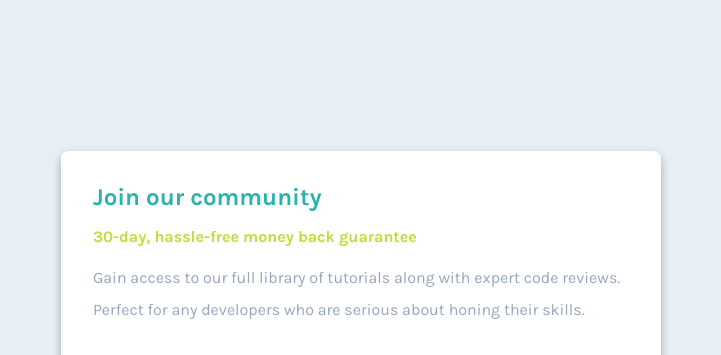
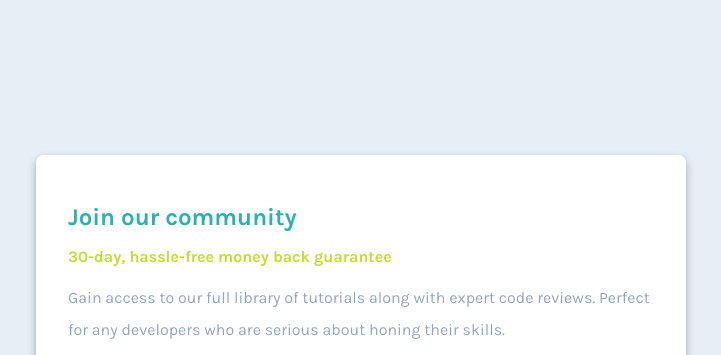
Before and after one commit to pichkorsky/FEM-single-price-grid-component, a plain HTML site: page index.html in a window 1536 px wide. Shown: the top 355 px of the page, without its empty margins (407-1128 px from the left). Drawn offline with Linux system fonts and the light colour scheme.

Commit message:
adjustments of padding

```diff
--- a/style.css
+++ b/style.css
@@ -47,7 +47,7 @@ body {
 @media (min-width: 1440px){
 
     .grid-container {
-        max-width: 600px;
+        max-width: 650px;
         display: grid;
         grid-template-columns: 1fr 1fr;
     }
@@ -62,7 +62,7 @@ body {
 /* Sections styling */
 
 section {
-    padding: 2rem 2rem;
+    padding: 3rem 2rem 1rem;
 }
 
 header {
```
